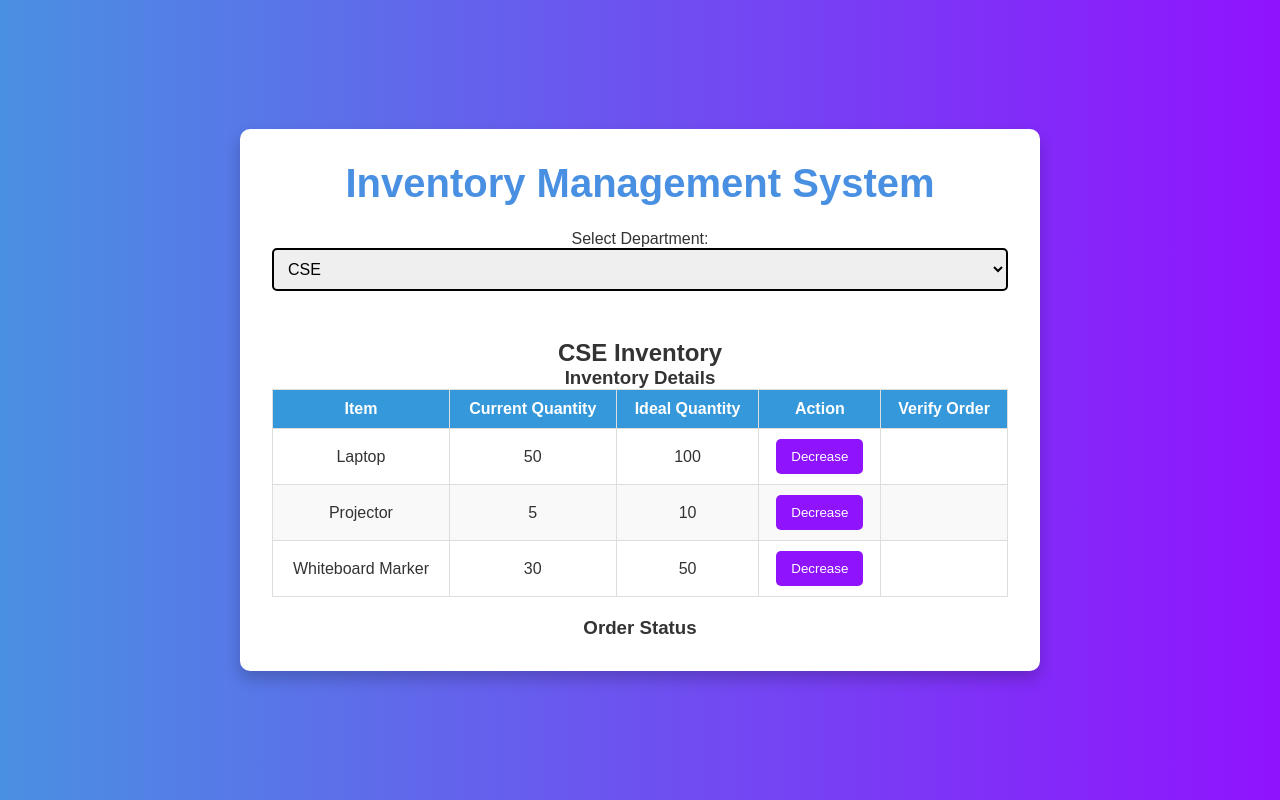
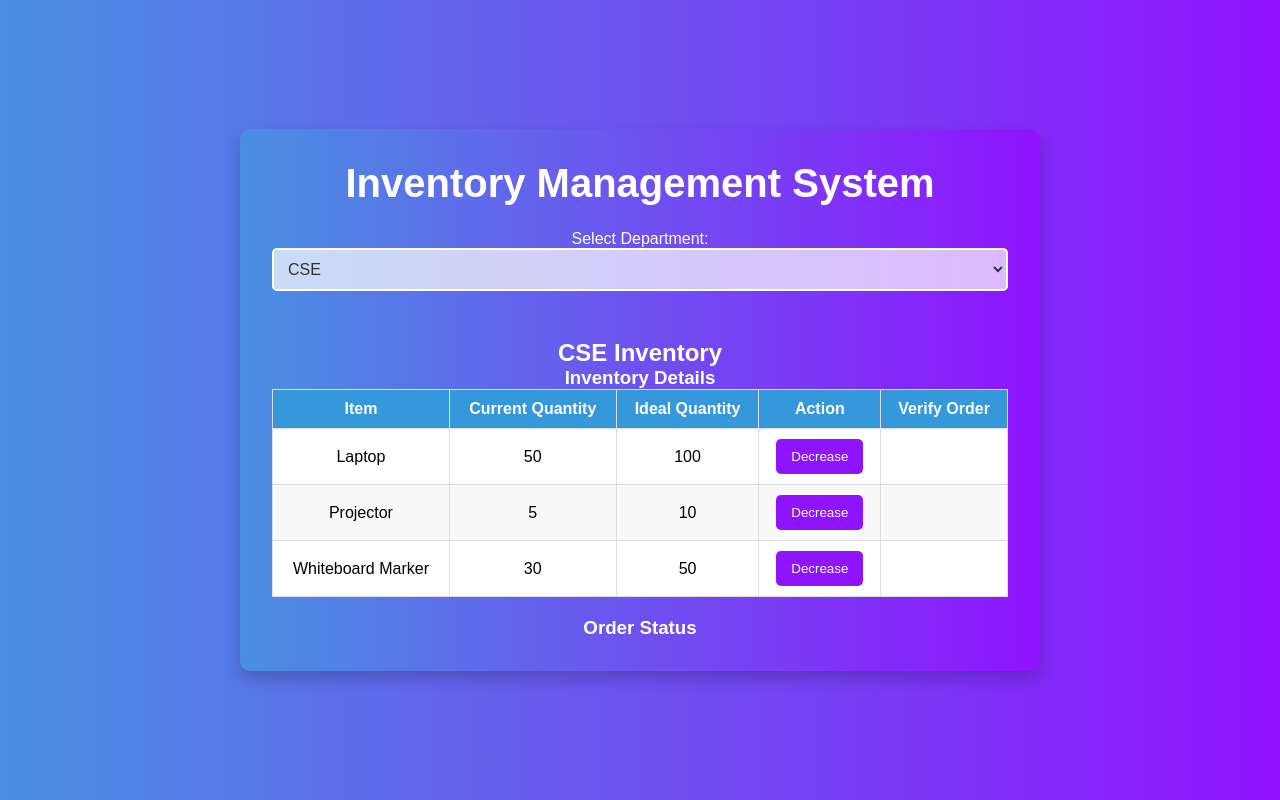
Before and after one commit to Sam-28-jod/File-Tracking, a website: page file-tracking-server/public/inventory-management.html in a window 1280 px wide. Drawn offline with Linux system fonts and the light colour scheme.

Commit message:
inventory upATE

```diff
--- a/file-tracking-server/public/inventory_management.css
+++ b/file-tracking-server/public/inventory_management.css
@@ -18,18 +18,18 @@ body {
 
 /* Container for content */
 .container {
-    background-color: #fff;
+    background: linear-gradient(to right, #4A90E2, #9013FE); /* Match the body gradient */
     padding: 2rem;
     width: 80%;
     max-width: 800px;
     border-radius: 10px;
     box-shadow: 0 8px 16px rgba(0, 0, 0, 0.2);
     text-align: center;
+    color: white;  /* White text to contrast with the gradient background */
 }
 
 /* Title styling */
 h1 {
-    color: #4A90E2; /* Consistent title color */
     font-size: 2.5rem;
     font-weight: bold;
     margin-bottom: 1.5rem;
@@ -45,10 +45,12 @@ select {
     padding: 10px;
     font-size: 1rem;
     width: 100%;
-    border: 2px solid black;  /* Black border */
+    border: 2px solid white;  /* White border for consistency */
     border-radius: 5px;
     outline: none;
     margin-bottom: 1rem;
+    background-color: rgba(255, 255, 255, 0.7);  /* Slight transparency to match theme */
+    color: #333;  /* Dark text inside dropdown */
 }
 
 /* Focus effect for select input */
@@ -62,6 +64,7 @@ table {
     width: 100%;
     border-collapse: collapse;
     margin-bottom: 20px;
+    background-color: #fff; /* Set a solid white background for the table */
 }
 
 th, td {
@@ -71,8 +74,17 @@ th, td {
 }
 
 th {
-    background-color: #3498db;
-    color: white;
+    background-color: #3498db; /* Set a solid background for headers */
+    color: white; /* Set header text color to white */
+}
+
+/* Ensure that only the table headings have white font */
+th:nth-child(1), th:nth-child(2), th:nth-child(3) {
+    color: white; /* White color for the "Item", "Current Quantity", and "Ideal Quantity" headers */
+}
+
+td {
+    color: black; /* Black color for all data cells under the headers */
 }
 
 tr:nth-child(even) {
```
